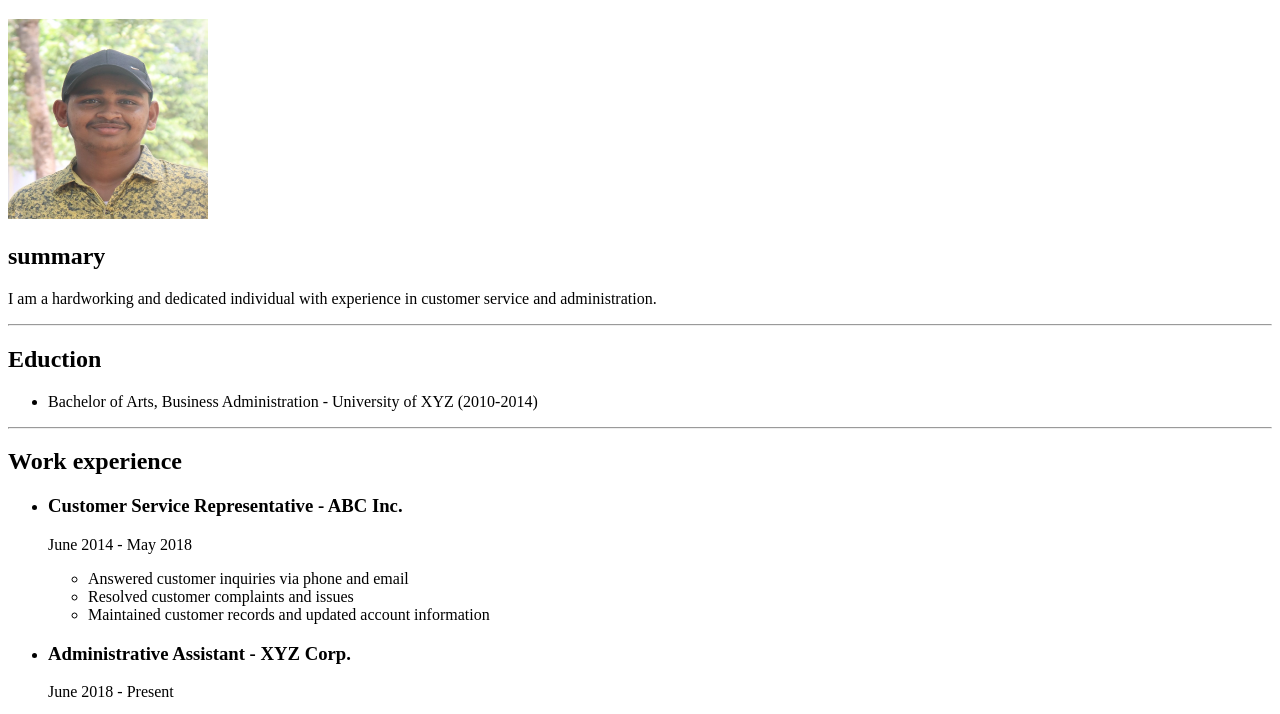
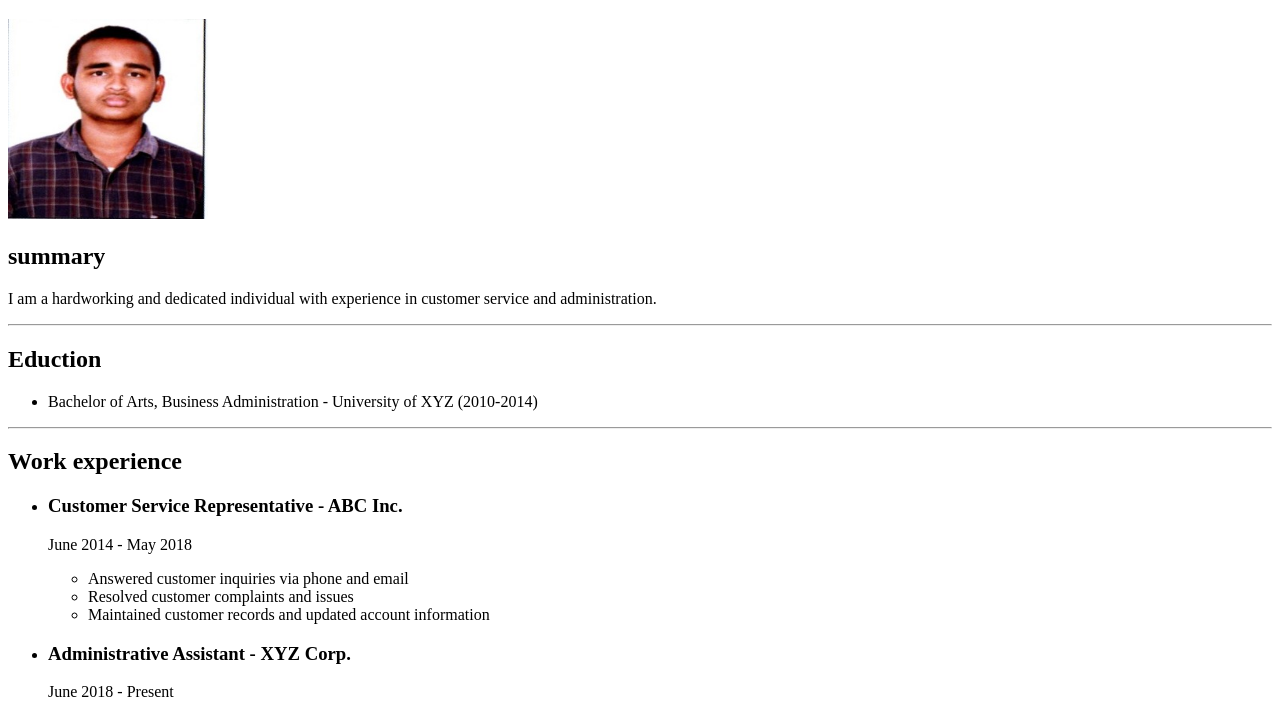
Before and after one commit to potnurumanohar/html-portfolio, a plain HTML site: page index.html in a window 1280 px wide. Shown: the part 61-775 px from the top of the page. Drawn offline with Linux system fonts and the light colour scheme.

Commit message:
Update index.html

```diff
--- a/index.html
+++ b/index.html
@@ -4,7 +4,7 @@
 </head>
 <body>
     <h1>Manohar</h1>
-    <img src="pic.jpg" height="200px" width="200px" />
+    <img src="image.jpg" height="200px" width="200px" />
     <h2>summary</h2>
     <p>I am a hardworking and dedicated individual with experience in customer service and administration.</p>
         <hr/>
```
